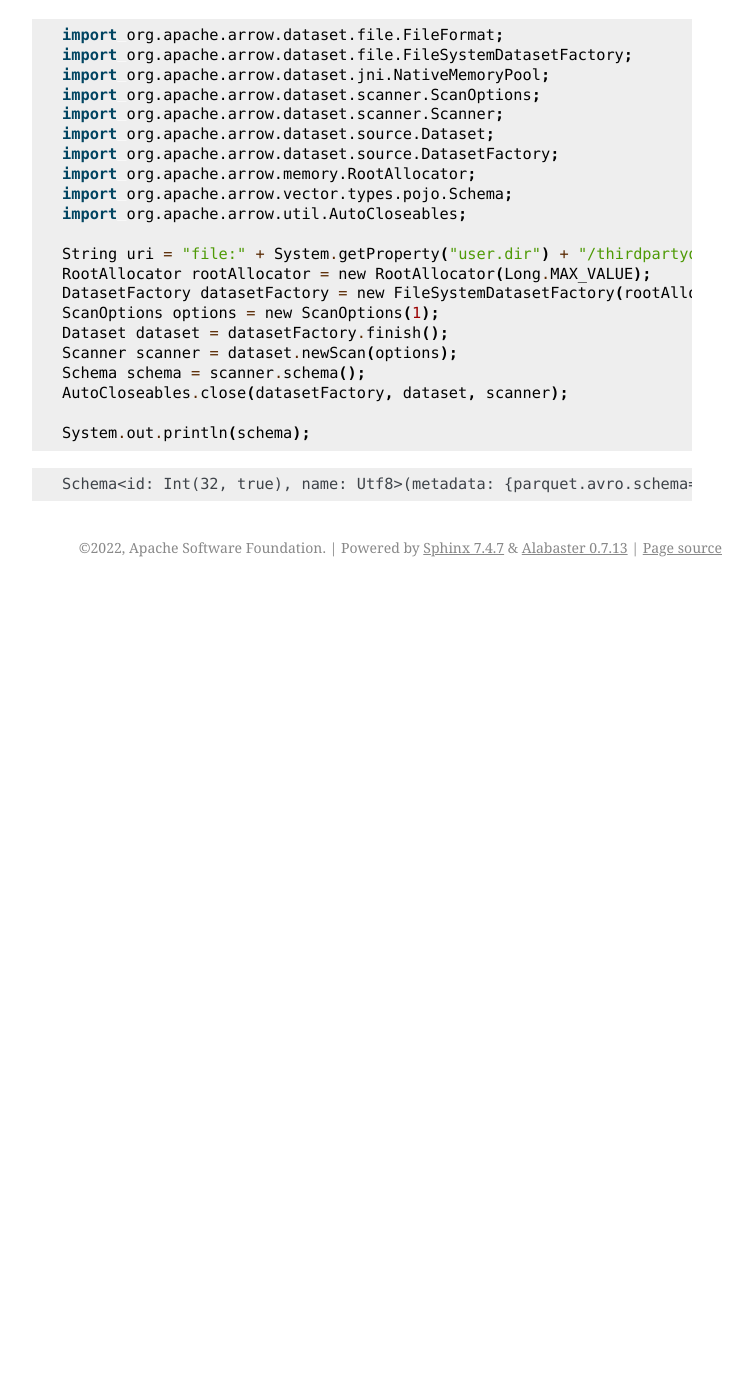
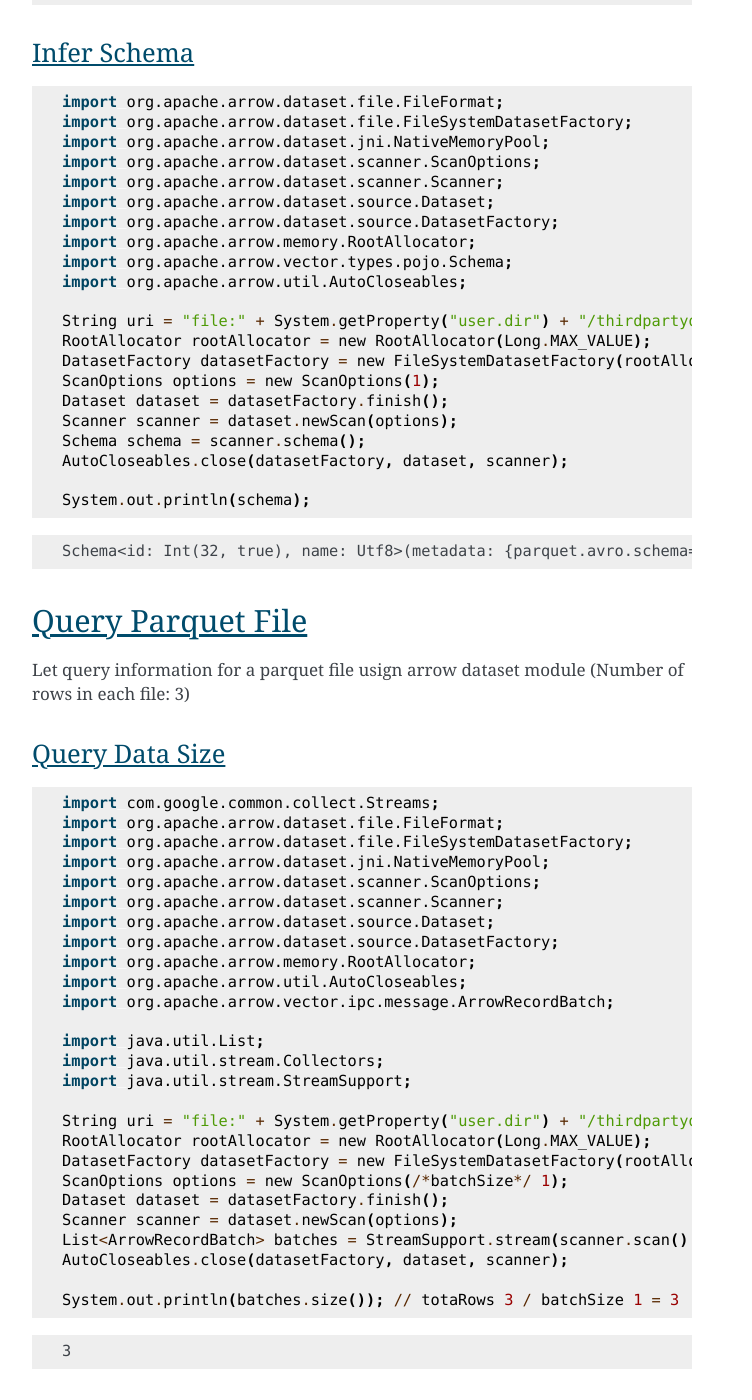
Before and after one commit to apache/arrow-cookbook, a Sphinx documentation site: the page built from java/source/jni/dataset.rst, in a window 1280 px wide and 1400 px high, scrolled down 1088 px. Shown: the whole window, without its empty margins (388-1140 px from the left). Built offline with Sphinx 7.4.7, drawn with Linux system fonts in a browser that asks for light colours; before the commit the page ends 1675 px from its top, so only the background shows below that; some of the changed text lies outside the part shown.

```diff
--- a/java/source/jni/dataset.rst
+++ b/java/source/jni/dataset.rst
@@ -69,3 +69,44 @@
 .. testoutput::
 
     Schema<id: Int(32, true), name: Utf8>(metadata: {parquet.avro.schema={"type":"record","name":"User","namespace":"org.apache.arrow.dataset","fields":[{"name":"id","type":["int","null"]},{"name":"name","type":["string","null"]}]}, writer.model.name=avro})
+
+Query Parquet File
+==================
+
+Let query information for a parquet file usign arrow dataset module (Number of rows in each file: 3)
+
+Query Data Size
+***************
+
+.. testcode::
+
+    import com.google.common.collect.Streams;
+    import org.apache.arrow.dataset.file.FileFormat;
+    import org.apache.arrow.dataset.file.FileSystemDatasetFactory;
+    import org.apache.arrow.dataset.jni.NativeMemoryPool;
+    import org.apache.arrow.dataset.scanner.ScanOptions;
+    import org.apache.arrow.dataset.scanner.Scanner;
+    import org.apache.arrow.dataset.source.Dataset;
+    import org.apache.arrow.dataset.source.DatasetFactory;
+    import org.apache.arrow.memory.RootAllocator;
+    import org.apache.arrow.util.AutoCloseables;
+    import org.apache.arrow.vector.ipc.message.ArrowRecordBatch;
+
+    import java.util.List;
+    import java.util.stream.Collectors;
+    import java.util.stream.StreamSupport;
+
+    String uri = "file:" + System.getProperty("user.dir") + "/thirdpartydeps/parquetfiles/data1.parquet";
+    RootAllocator rootAllocator = new RootAllocator(Long.MAX_VALUE);
+    DatasetFactory datasetFactory = new FileSystemDatasetFactory(rootAllocator, NativeMemoryPool.getDefault(), FileFormat.PARQUET, uri);
+    ScanOptions options = new ScanOptions(/*batchSize*/ 1);
+    Dataset dataset = datasetFactory.finish();
+    Scanner scanner = dataset.newScan(options);
+    List<ArrowRecordBatch> batches = StreamSupport.stream(scanner.scan().spliterator(), false).flatMap(t -> Streams.stream(t.execute())).collect(Collectors.toList());
+    AutoCloseables.close(datasetFactory, dataset, scanner);
+
+    System.out.println(batches.size()); // totaRows 3 / batchSize 1 = 3
+
+.. testoutput::
+
+    3
```
